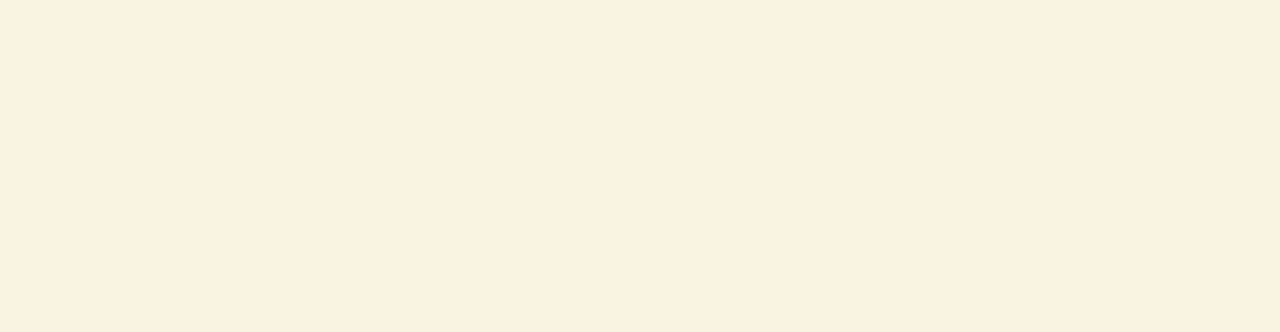
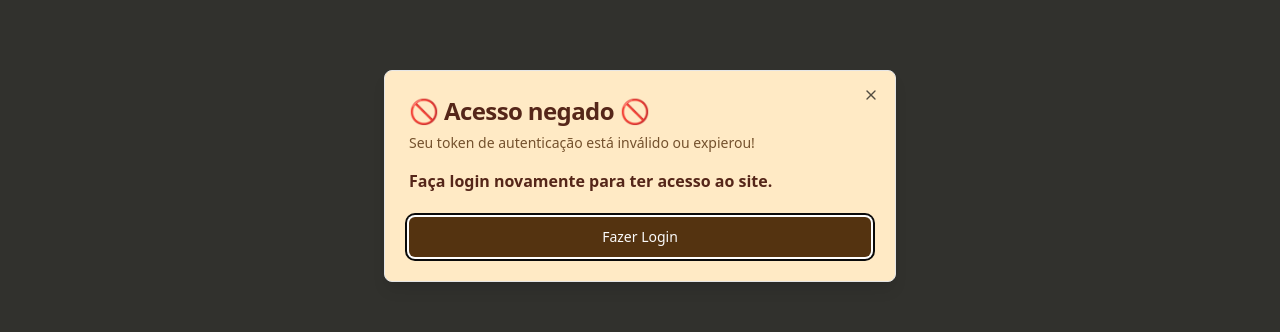
Before and after one commit to ederbiason/poop-party, a React (Vite) app in the folder frontend/: page / in a window 1280 px wide. Shown: the part 224-556 px from the top of the page. Built offline with nearby package versions, Linux system fonts and the light colour scheme; no server answers; sample sign-in values are in the browser's storage.

Commit message:
feat: add modal for relogin when token is invalid or expired

```diff
--- a/frontend/src/components/Authentication.tsx
+++ b/frontend/src/components/Authentication.tsx
@@ -12,7 +12,7 @@ export function Authentication() {
     }
 
     return (
-        <div className="w-full h-screen bg-brown-500 flex flex-col items-center justify-center relative">
+        <div className="w-full h-full bg-brown-500 flex flex-col items-center justify-center relative">
             <div className="absolute -top-28 bg-brown-800 blur-2xl rounded-full w-full h-[400px]" />
             <img
                 src={PoopLogo}
--- a/frontend/src/components/Header.tsx
+++ b/frontend/src/components/Header.tsx
@@ -8,16 +8,25 @@ import {
     DropdownMenuSeparator,
     DropdownMenuTrigger,
 } from "@/components/ui/dropdown-menu"
+import {
+    Dialog,
+    DialogContent,
+    DialogDescription,
+    DialogHeader,
+    DialogTitle,
+} from "@/components/ui/dialog"
 import { logout } from "@/utils/auth";
 import { useEffect, useState } from "react";
 import { User } from "@/types/user";
 import axios from "axios";
+import { Button } from "@/components/ui/button";
 
 export function Header() {
     const BACKEND_DOMAIN = import.meta.env.VITE_BACKEND_DOMAIN
     const TOKEN = localStorage.getItem('token')
 
     const [user, setUser] = useState<User>()
+    const [unauthorizedModal, setUnauthorizedModal] = useState(false)
     const navigate = useNavigate()
 
     useEffect(() => {
@@ -31,6 +40,7 @@ export function Header() {
                 setUser(response.data)
             } catch (error: any) {
                 console.error(error.message)
+                setUnauthorizedModal(true)
             }
         }
 
@@ -68,6 +78,32 @@ export function Header() {
                     </DropdownMenuItem>
                 </DropdownMenuContent>
             </DropdownMenu>
+
+            <Dialog open={unauthorizedModal} onOpenChange={setUnauthorizedModal}>
+                <DialogContent className="bg-brown-100 rounded-lg">
+                    <DialogHeader className="text-start">
+                        <DialogTitle className="text-brown-700 text-2xl">🚫 Acesso negado 🚫</DialogTitle>
+                        <DialogDescription className="text-brown-500">
+                            Seu token de autenticação está inválido ou expierou!
+                        </DialogDescription>
+                    </DialogHeader>
+
+                    <p className="text-brown-700 font-semibold">
+                        Faça login novamente para ter acesso ao site.
+                    </p>
+
+                    <Button
+                        type="submit"
+                        onClick={() => {
+                            localStorage.removeItem('token')
+                            window.location.reload()
+                        }}
+                        className="bg-brown-800 hover:bg-brown-500 mt-2"
+                    >
+                        Fazer Login
+                    </Button>
+                </DialogContent>
+            </Dialog>
         </div>
     )
 }
--- a/frontend/src/components/Login.tsx
+++ b/frontend/src/components/Login.tsx
@@ -43,7 +43,7 @@ export function Login() {
     }
 
     return (
-        <div className="bg-brown-300 w-full flex flex-col gap-4 animate-fade-left">
+        <div className="bg-brown-300 w-full h-full flex flex-col gap-4 animate-fade-left">
             <Form {...form}>
                 <form onSubmit={form.handleSubmit(onSubmit)}>
                     <div className="flex flex-col gap-3">
```
